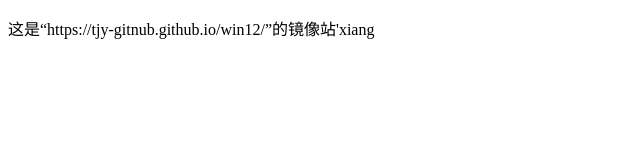
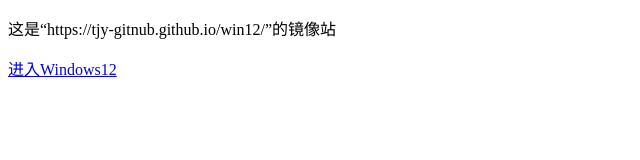
Before and after one commit to fanghuangxu/Windows12, a plain HTML site: page index.html in a window 1280 px wide. Shown: the whole page, without its empty margins (0-640 px from the left). Drawn offline with Linux system fonts and the light colour scheme.

Commit message:
Update index.html

```diff
--- a/index.html
+++ b/index.html
@@ -11,8 +11,8 @@
 </head>
 
 <body>
-    <p>这是“https://tjy-gitnub.github.io/win12/”的镜像站'xiang</p>
-  <a href='desktop.html>进入Windows12<a>
+    <p>这是“https://tjy-gitnub.github.io/win12/”的镜像站</p>
+  <a href='desktop.html'>进入Windows12<a>
 </body>
 
 </html>
```
